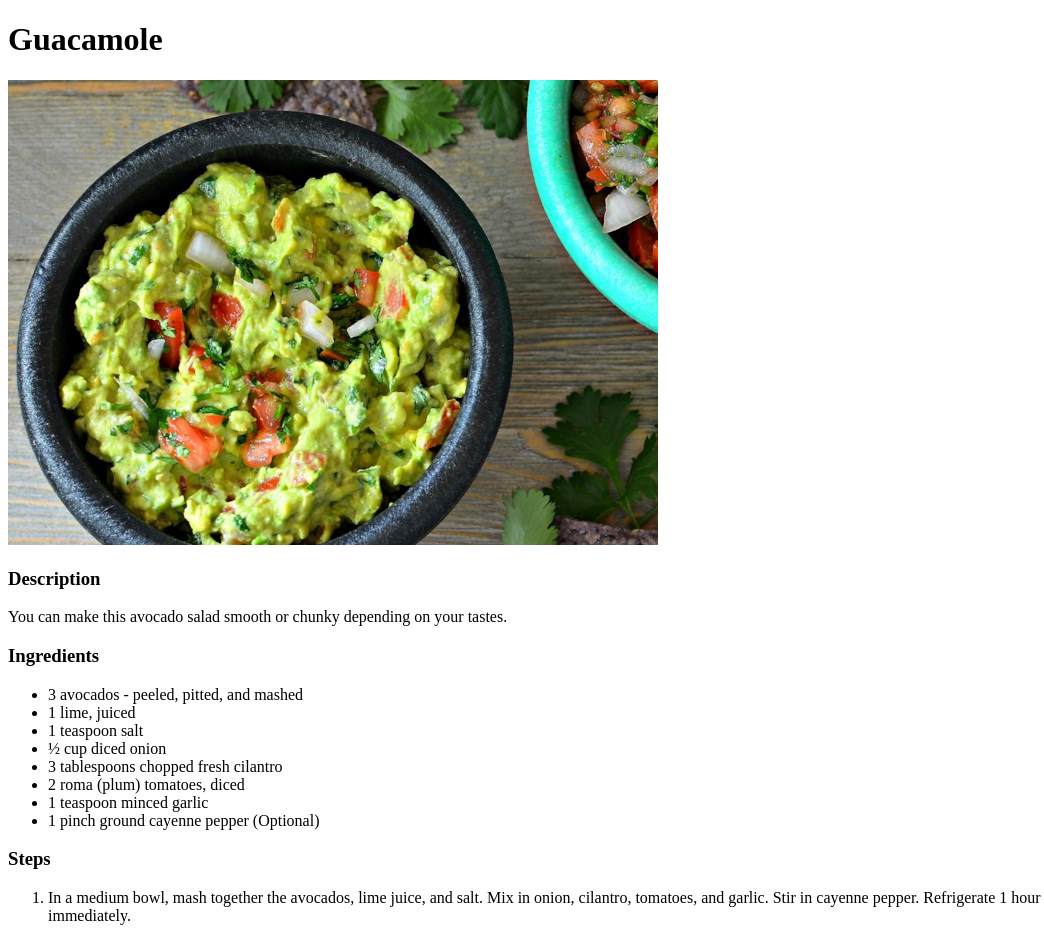
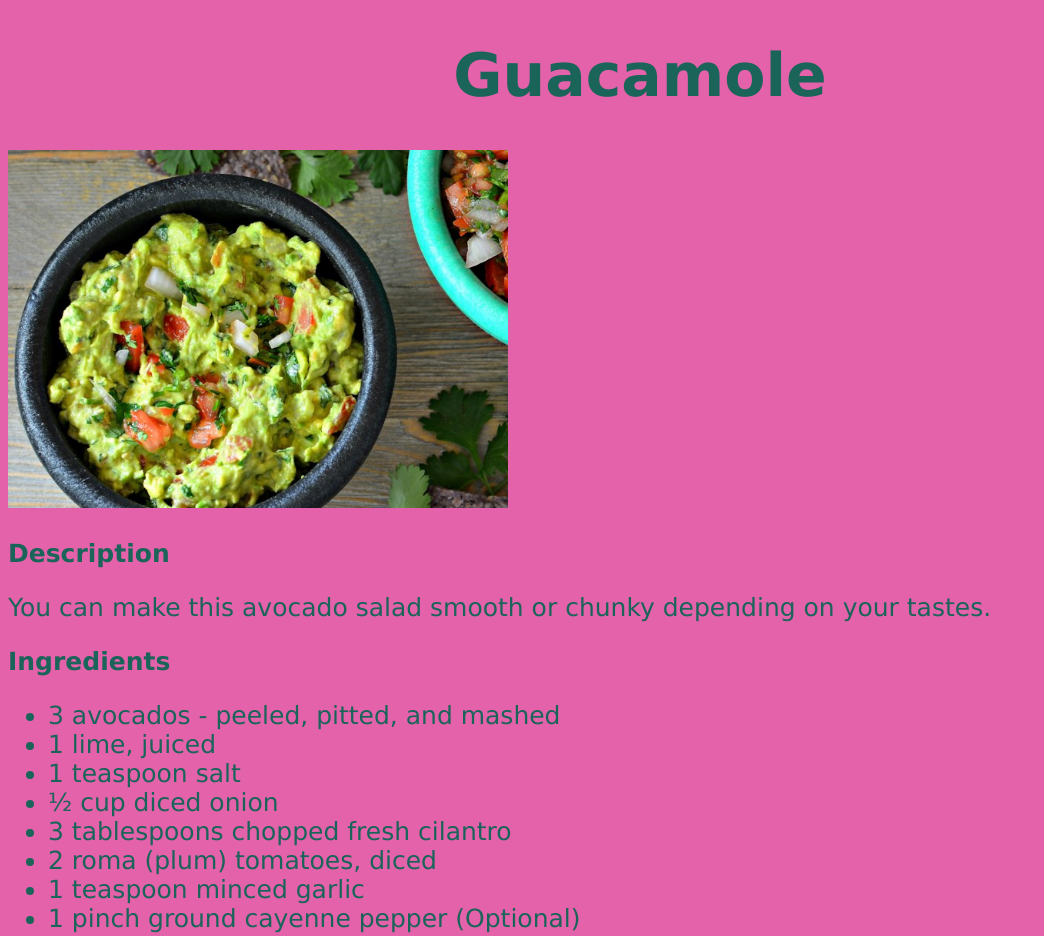
Before and after one commit to OnoIshaka/odin-recipes, a plain HTML site: page recipes/guac.html in a window 1280 px wide. Shown: the top 936 px of the page, without its empty margins (0-1044 px from the left). Drawn offline with Linux system fonts and the light colour scheme.

Commit message:
Edit index.html, added external css file and some styles

```diff
--- a/recipes/guac.html
+++ b/recipes/guac.html
@@ -4,6 +4,7 @@
     <meta charset="UTF-8">
     <meta http-equiv="X-UA-Compatible" content="IE=edge">
     <meta name="viewport" content="width=device-width, initial-scale=1.0">
+    <link rel="stylesheet" href="styles.css">
     <title>Guacamole Recipe</title>
 
     <h1>Guacamole</h1>
--- /dev/null
+++ b/recipes/styles.css
@@ -0,0 +1,18 @@
+* {
+    font-family: Verdana, Geneva, Tahoma, sans-serif;
+    background-color: rgb(228, 98, 170);
+    color: rgb(27, 100, 90);
+    font-size: 25px;
+}
+
+img {
+    width: 500px;
+    height: auto;
+}
+
+h1 {
+    text-align: center;
+    font-weight: bold;
+
+    font-size: 60px;
+}
```
Also changed, not shown: index.html (+2 -1 lines), recipes/chicken.html (+1 -0 lines), recipes/crepe.html (+1 -0 lines).
